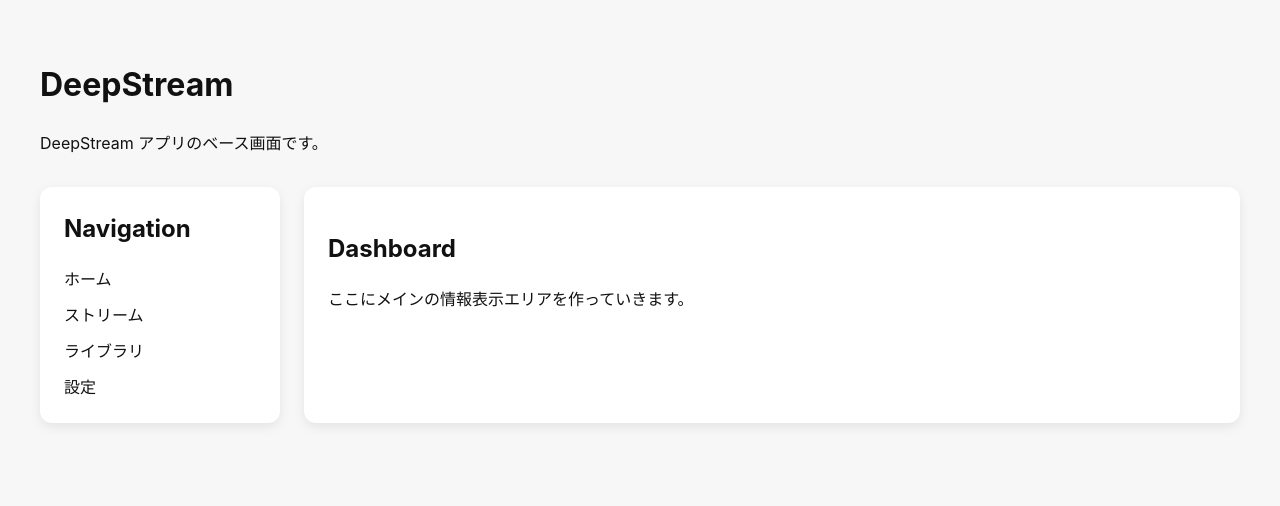
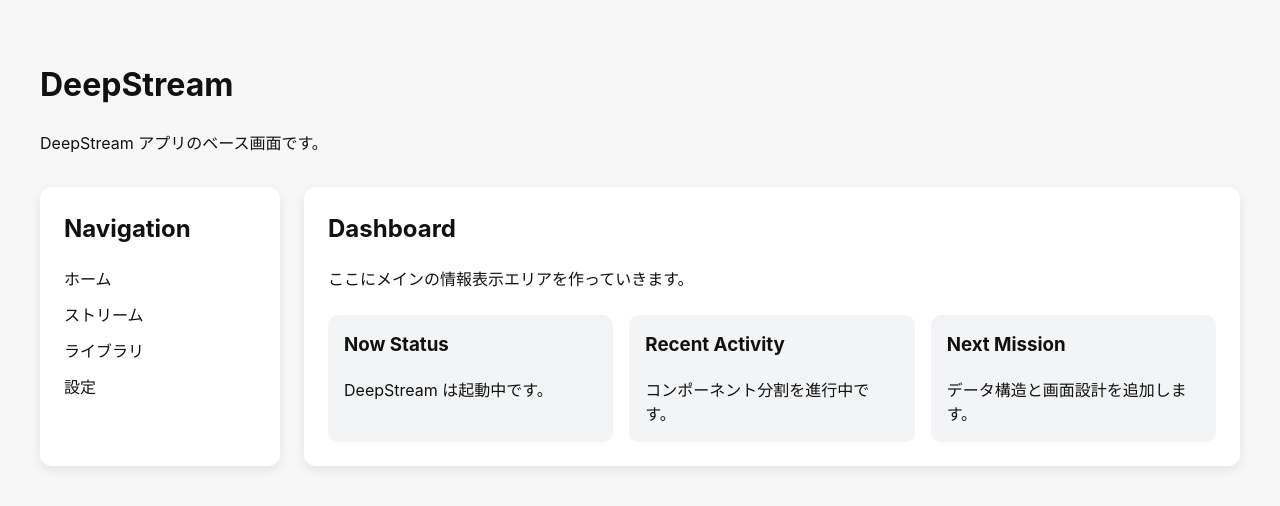
Before and after one commit to wwm001/deepstream, a React (Vite) app: page / in a window 1280 px wide. Shown: the top 506 px of the page. Built offline with nearby package versions, Linux system fonts and the light colour scheme.

Commit message:
Enhance dashboard cards

```diff
--- a/src/components/Dashboard.tsx
+++ b/src/components/Dashboard.tsx
@@ -1,8 +1,50 @@
 function Dashboard() {
   return (
     <section>
-      <h2>Dashboard</h2>
+      <h2 style={{ marginTop: 0 }}>Dashboard</h2>
       <p>ここにメインの情報表示エリアを作っていきます。</p>
+
+      <div
+        style={{
+          display: "grid",
+          gridTemplateColumns: "repeat(3, 1fr)",
+          gap: "16px",
+          marginTop: "24px",
+        }}
+      >
+        <article
+          style={{
+            padding: "16px",
+            borderRadius: "10px",
+            background: "#f3f4f6",
+          }}
+        >
+          <h3 style={{ marginTop: 0 }}>Now Status</h3>
+          <p style={{ marginBottom: 0 }}>DeepStream は起動中です。</p>
+        </article>
+
+        <article
+          style={{
+            padding: "16px",
+            borderRadius: "10px",
+            background: "#f3f4f6",
+          }}
+        >
+          <h3 style={{ marginTop: 0 }}>Recent Activity</h3>
+          <p style={{ marginBottom: 0 }}>コンポーネント分割を進行中です。</p>
+        </article>
+
+        <article
+          style={{
+            padding: "16px",
+            borderRadius: "10px",
+            background: "#f3f4f6",
+          }}
+        >
+          <h3 style={{ marginTop: 0 }}>Next Mission</h3>
+          <p style={{ marginBottom: 0 }}>データ構造と画面設計を追加します。</p>
+        </article>
+      </div>
     </section>
   );
 }
```
